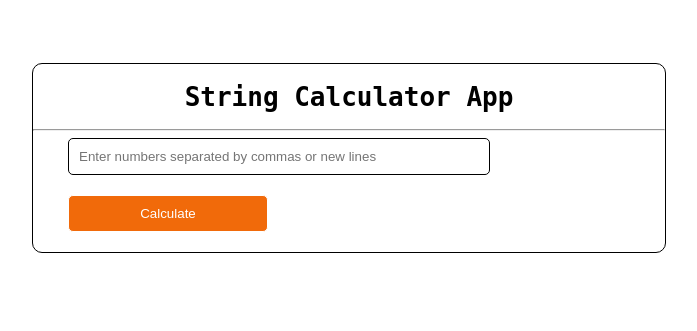
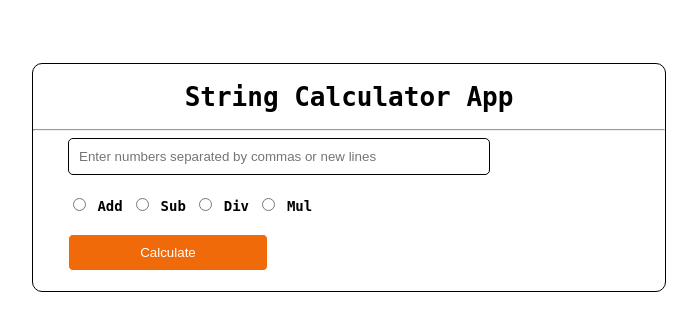
Before and after one commit to ajaykoushal/IncubyteTestApp, a Django app: page / in a window 1280 px wide. Shown: the top 331 px of the page, without its empty margins (291-988 px from the left). Run offline with Django 4.2, Linux system fonts and the light colour scheme.

Commit message:
Implemented other arithmetic operations

```diff
--- a/string_calculator/templates/calculator/calculator.html
+++ b/string_calculator/templates/calculator/calculator.html
@@ -52,15 +52,31 @@
         .error-message {
             background-color: antiquewhite;
         }
+
+        .input-options {
+            margin-top: 20px;
+            font-size: 14px;
+            font-weight: 600;
+        }
+
     </style>
 </head>
 <body>
     <div class="container">
         <h1>String Calculator App</h1>
-        <hr></hr>
+        <hr>
         <form method="post">
             {% csrf_token %}
             <input type="text" class="input-string" name="string_numbers" placeholder="Enter numbers separated by commas or new lines" value="{{ string_numbers }}">
+
+            <!-- Radio buttons for selecting arithmetic operation -->
+            <div class="input-options">
+                <label><input type="radio" name="action_input" value="add" {% if action_input is not None and action_input == 'add' %} checked {% endif %}> Add</label>
+                <label><input type="radio" name="action_input" value="sub" {% if action_input is not None and action_input == 'sub' %} checked {% endif %}> Sub</label>
+                <label><input type="radio" name="action_input" value="div" {% if action_input is not None and action_input == 'div' %} checked {% endif %}> Div</label>
+                <label><input type="radio" name="action_input" value="mul" {% if action_input is not None and action_input == 'mul' %} checked {% endif %}> Mul</label>
+            </div>
+
             <button type="submit" class="submit-btn">Calculate</button>
         </form>
 
--- a/string_calculator/views.py
+++ b/string_calculator/views.py
@@ -19,7 +19,7 @@ class StringCalculator:
 
         return [num.strip() for num in numbers.split(',') if num.strip()]
 
-    def _calculate(self, numbers):
+    def _calculate(self, numbers, operation):
         number_list = self._process_numbers(numbers)
         negatives = [int(num) for num in number_list if int(num) < 0]
 
@@ -28,27 +28,62 @@ class StringCalculator:
 
         if not number_list:
             return 0
-        return sum(map(int, number_list))
+
+        if operation == "add":
+            return sum(map(int, number_list))
+        elif operation == "subtract":
+            return int(number_list[0]) - sum(map(int, number_list[1:]))
+        elif operation == "multiply":
+            product = 1
+            for num in map(int, number_list):
+                product *= num
+            return product
+        elif operation == "divide":
+            total = float(number_list[0])
+            for num in map(float, number_list[1:]):
+                if num == 0:
+                    raise ZeroDivisionError("Division by zero is not allowed")
+                total /= num
+            return total
 
     def add(self, numbers: str) -> int:
-        return self._calculate(numbers)
+        return self._calculate(numbers, "add")
+
+    def subtract(self, numbers: str) -> int:
+        return self._calculate(numbers, "subtract")
+
+    def multiply(self, numbers: str) -> int:
+        return self._calculate(numbers, "multiply")
+
+    def divide(self, numbers: str) -> float:
+        return self._calculate(numbers, "divide")
 
 
 def calculator_view(request):
     result = None
     string_numbers = ""
     error_message = ""
+    action_input = ""
 
     if request.method == 'POST':
         string_numbers = request.POST.get('string_numbers')
+        action_input = request.POST.get('action_input')
         calculator = StringCalculator()
         try:
-            result = calculator.add(string_numbers)
+            if action_input == 'add':
+                result = calculator.add(string_numbers)
+            elif action_input == 'sub':
+                result = calculator.subtract(string_numbers)
+            elif action_input == 'div':
+                result = calculator.divide(string_numbers)
+            elif action_input == 'mul':
+                result = calculator.multiply(string_numbers)
         except Exception as e:
             error_message = str(e)
 
     return render(request, 'calculator/calculator.html', {
         'string_numbers': string_numbers,
         'result': result,
-        'error_message': error_message}
+        'error_message': error_message,
+        'action_input': action_input}
     )
```
